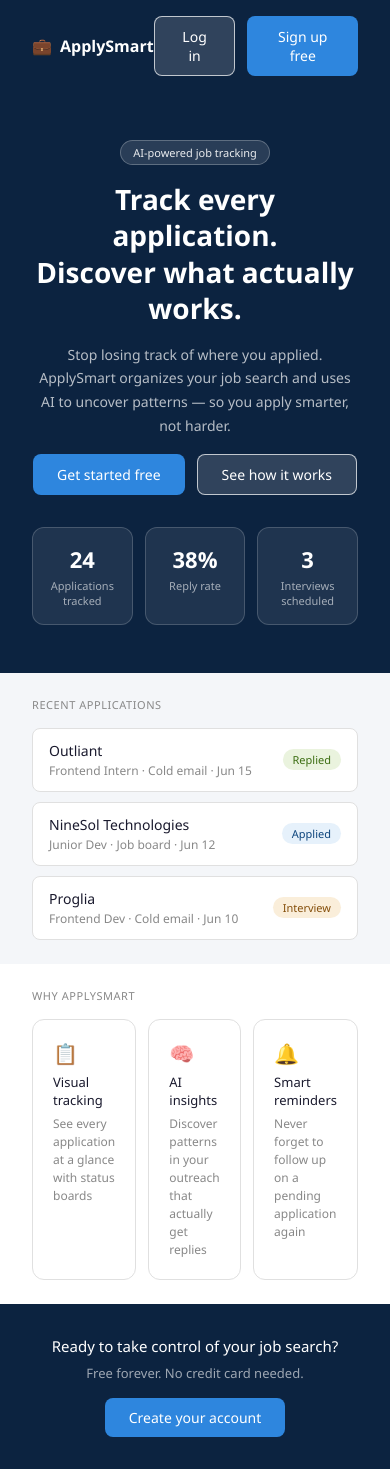
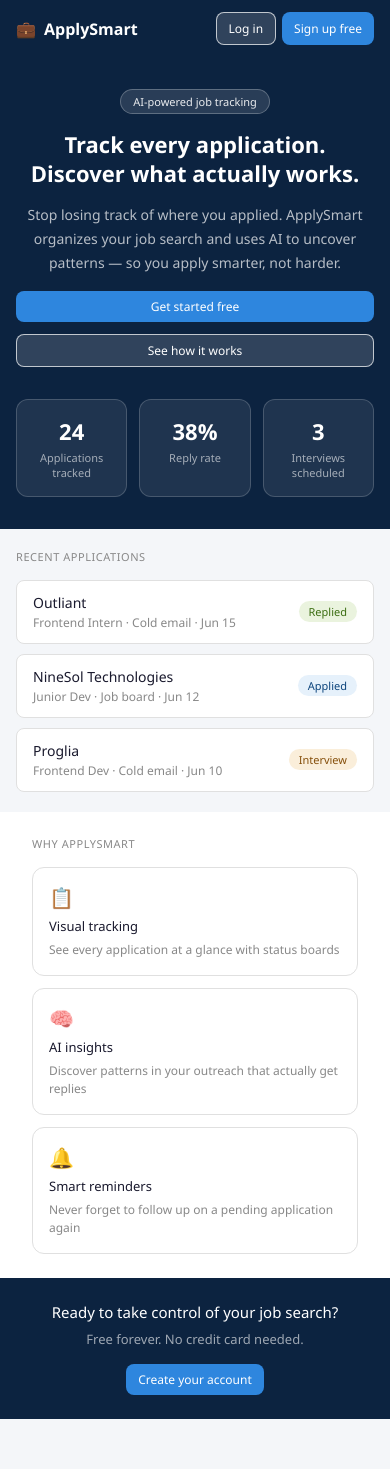
Before and after one commit to aniqafatimaa/ApplySmart, a React (Vite) app in the folder client/: page / in a window 390 px wide. After the commit the page ends 1419 px from the top, so only its background shows below. Built offline with nearby package versions, Linux system fonts and the light colour scheme; no server answers.

Commit message:
Polish: mobile responsiveness

```diff
--- a/client/src/pages/Landing.css
+++ b/client/src/pages/Landing.css
@@ -239,3 +239,61 @@
   font-size: 13px;
   margin-bottom: 8px;
 }
+
+@media (max-width: 480px) {
+  .landing-nav {
+    padding: 0.75rem 1rem;
+  }
+
+  .logo-text {
+    font-size: 14px;
+  }
+
+  .nav-buttons {
+    gap: 6px;
+  }
+
+  .btn-outline,
+  .btn-primary {
+    padding: 7px 12px;
+    font-size: 12px;
+  }
+
+  .hero {
+    padding: 2rem 1rem;
+  }
+
+  .hero h1 {
+    font-size: 22px;
+  }
+
+  .hero-buttons {
+    flex-direction: column;
+    width: 100%;
+  }
+
+  .hero-buttons button {
+    width: 100%;
+  }
+
+  .stats-grid {
+    grid-template-columns: repeat(3, 1fr);
+    max-width: 100%;
+  }
+
+  .preview {
+    padding: 1.25rem 1rem;
+  }
+
+  .features-grid {
+    grid-template-columns: 1fr;
+  }
+
+  .feature-card {
+    padding: 1rem;
+  }
+
+  .cta-footer {
+    padding: 1.5rem 1rem;
+  }
+}
```
